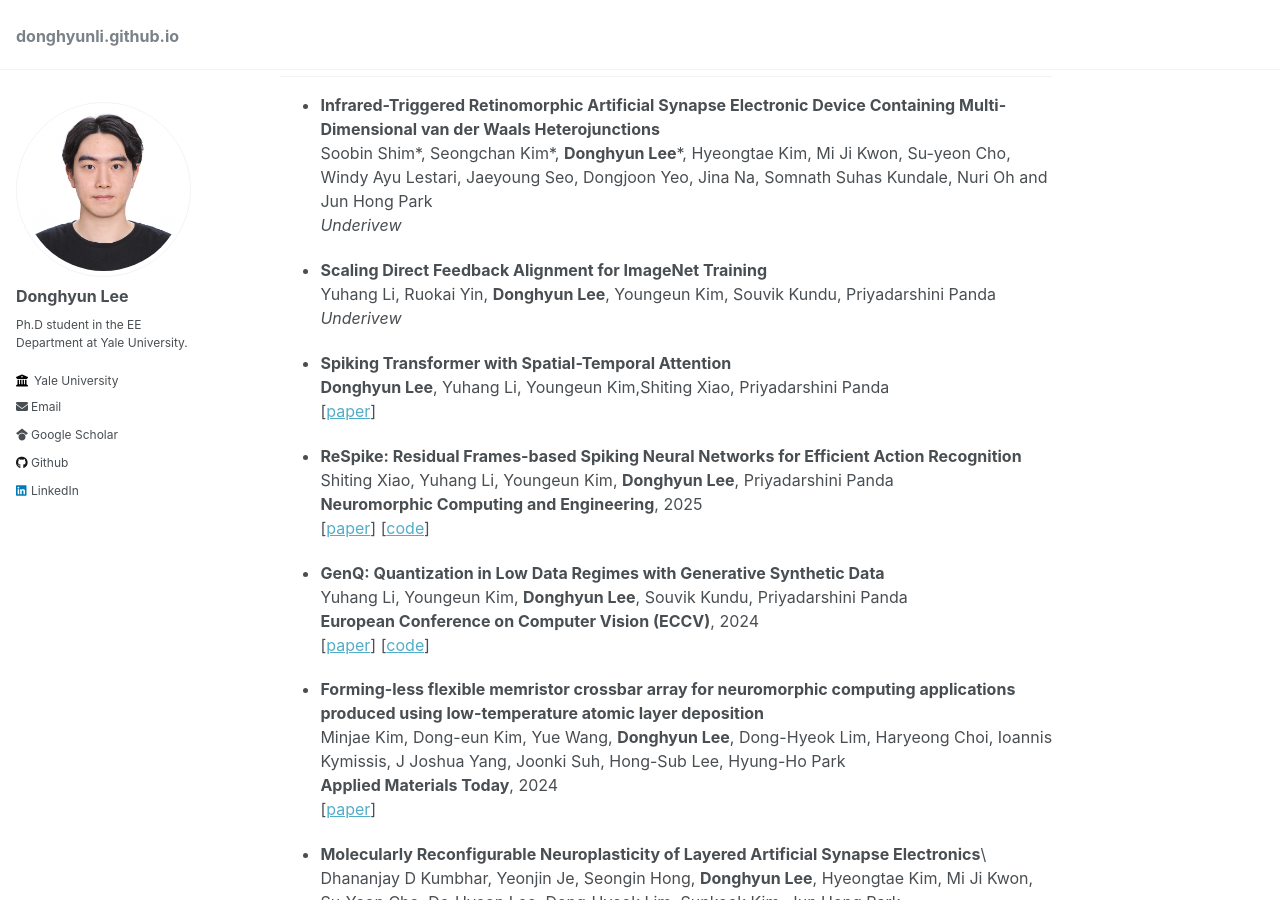
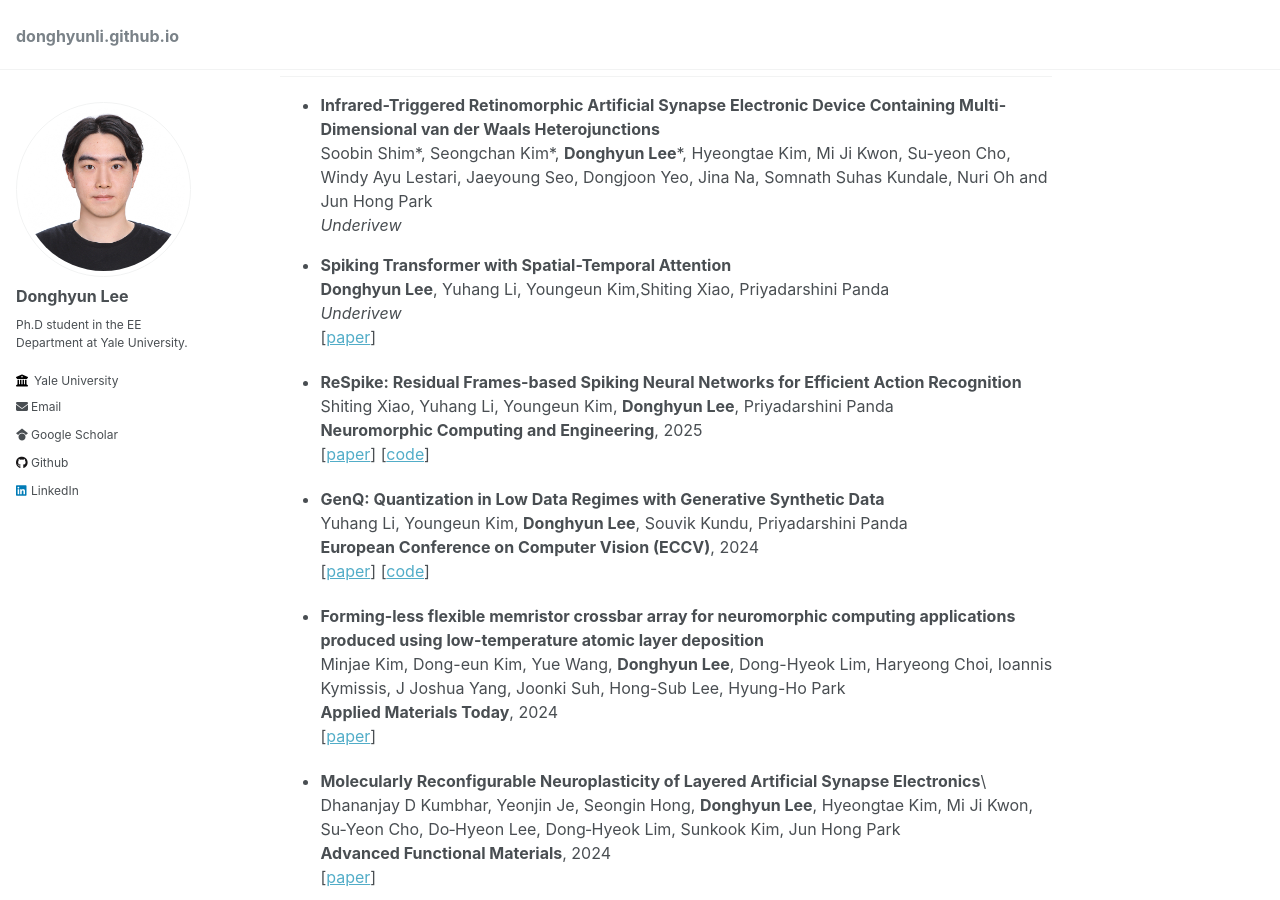
Before and after one commit to donghyunli/donghyunli.github.io, a Jekyll site: the page built from _pages/about.md, in a window 1280 px wide and 900 px high, scrolled down 780 px. Built offline with Jekyll 4.4.1, drawn with Linux system fonts in a browser that asks for light colours; part of the change alters nothing that is shown.

Commit message:
paper_update

```diff
--- a/_pages/about.md
+++ b/_pages/about.md
@@ -32,12 +32,13 @@ I received B.E. degree in Mechanical Engineering Department at Yonsei University
 Soobin Shim\*, Seongchan Kim\*, **Donghyun Lee**\*, Hyeongtae Kim, Mi Ji Kwon, Su-yeon Cho, Windy Ayu Lestari, Jaeyoung Seo, Dongjoon Yeo, Jina Na, Somnath Suhas Kundale, Nuri Oh and Jun Hong Park\\
 *Underivew*
 
-- **Scaling Direct Feedback Alignment for ImageNet Training**\\
+<!-- - **Scaling Direct Feedback Alignment for ImageNet Training**\\
 Yuhang Li, Ruokai Yin, **Donghyun Lee**, Youngeun Kim, Souvik Kundu, Priyadarshini Panda\\
-*Underivew*
+*Underivew* -->
 
 - **Spiking Transformer with Spatial-Temporal Attention**\\
 **Donghyun Lee**, Yuhang Li, Youngeun Kim,Shiting Xiao, Priyadarshini Panda\\
+*Underivew*\\
 [[paper](https://arxiv.org/pdf/2409.19764)]
 
 - **ReSpike: Residual Frames-based Spiking Neural Networks for Efficient Action Recognition**\\
```
